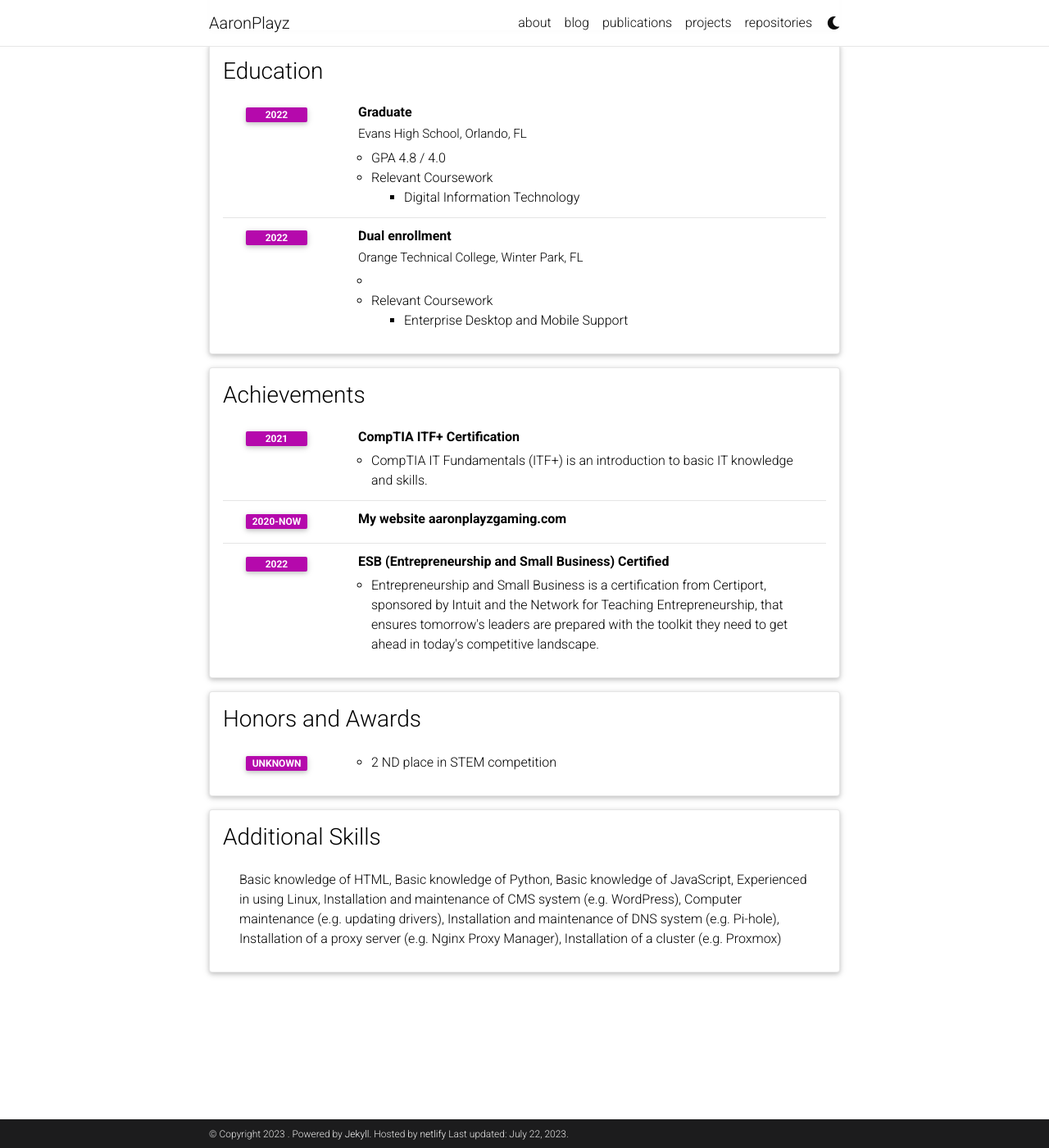
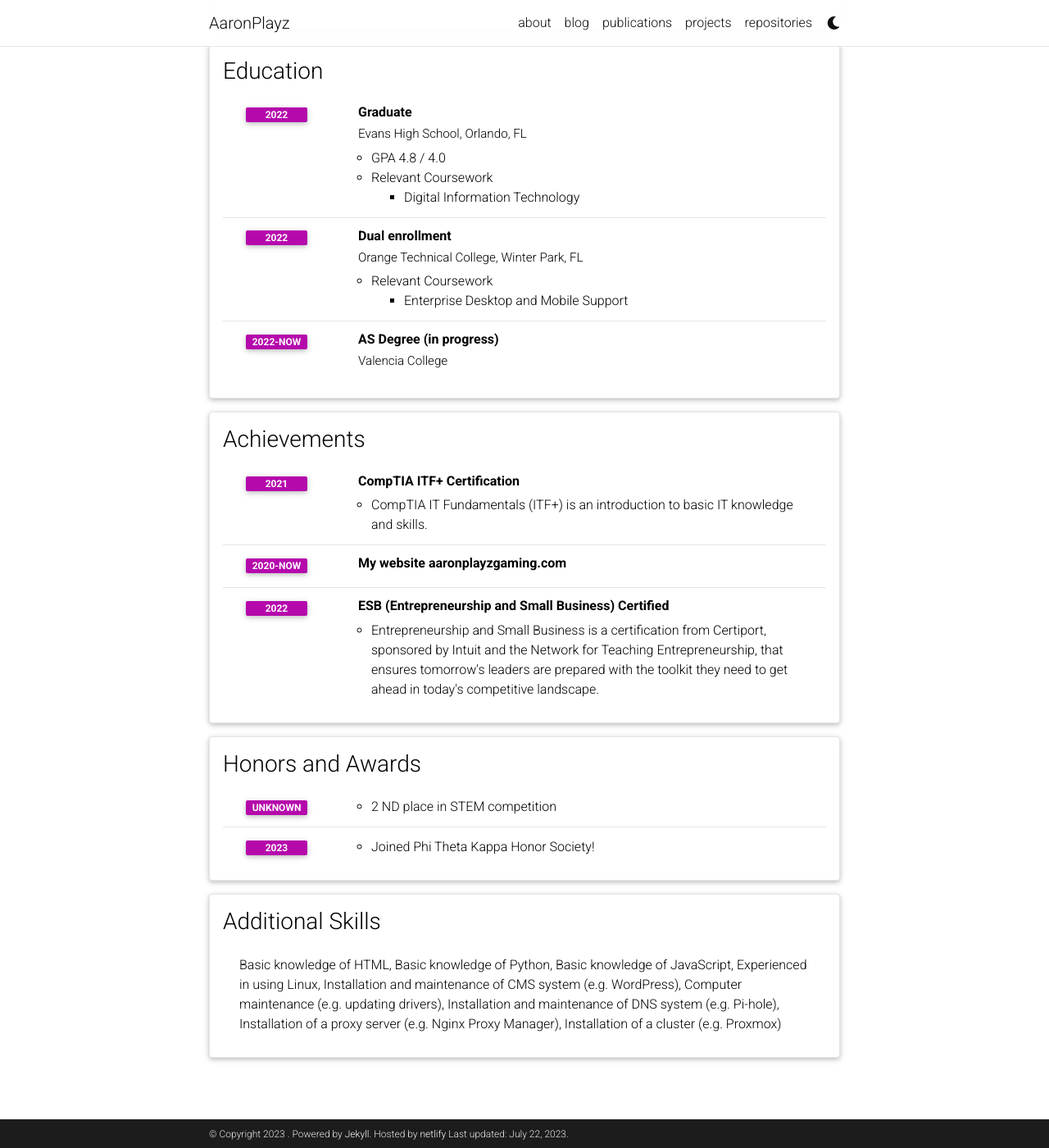
Before and after one commit to aaronplayz-sys/website, a Jekyll site: the page built from _pages/cv.md, in a window 1280 px wide and 1400 px high, scrolled down 339 px. Shown: the whole window at 82% size. Built offline with Jekyll 4.4.1, drawn with Linux system fonts in a browser that asks for light colours; comment, search, counter and statistics services are not loaded; a style sheet for code colours, icons or effects is not loaded.

Commit message:
Update cv.yml

```diff
--- a/_data/cv.yml
+++ b/_data/cv.yml
@@ -23,10 +23,12 @@
       institution: Orange Technical College, Winter Park, FL
       year: 2022
       description:
-        -
         - title: Relevant Coursework
           contents:
             - Enterprise Desktop and Mobile Support
+    - title: AS Degree (in progress)
+      institution: Valencia College
+      year: 2022-now
 
 # - title: Experience
 #   type: time_table
@@ -79,6 +81,9 @@
     - year: unknown
       items:
         - 2 ND place in STEM competition
+    - year: 2023
+      items:
+        - Joined Phi Theta Kappa Honor Society!
 
 # - title: Academic Interests
 #   type: nested_list
```
